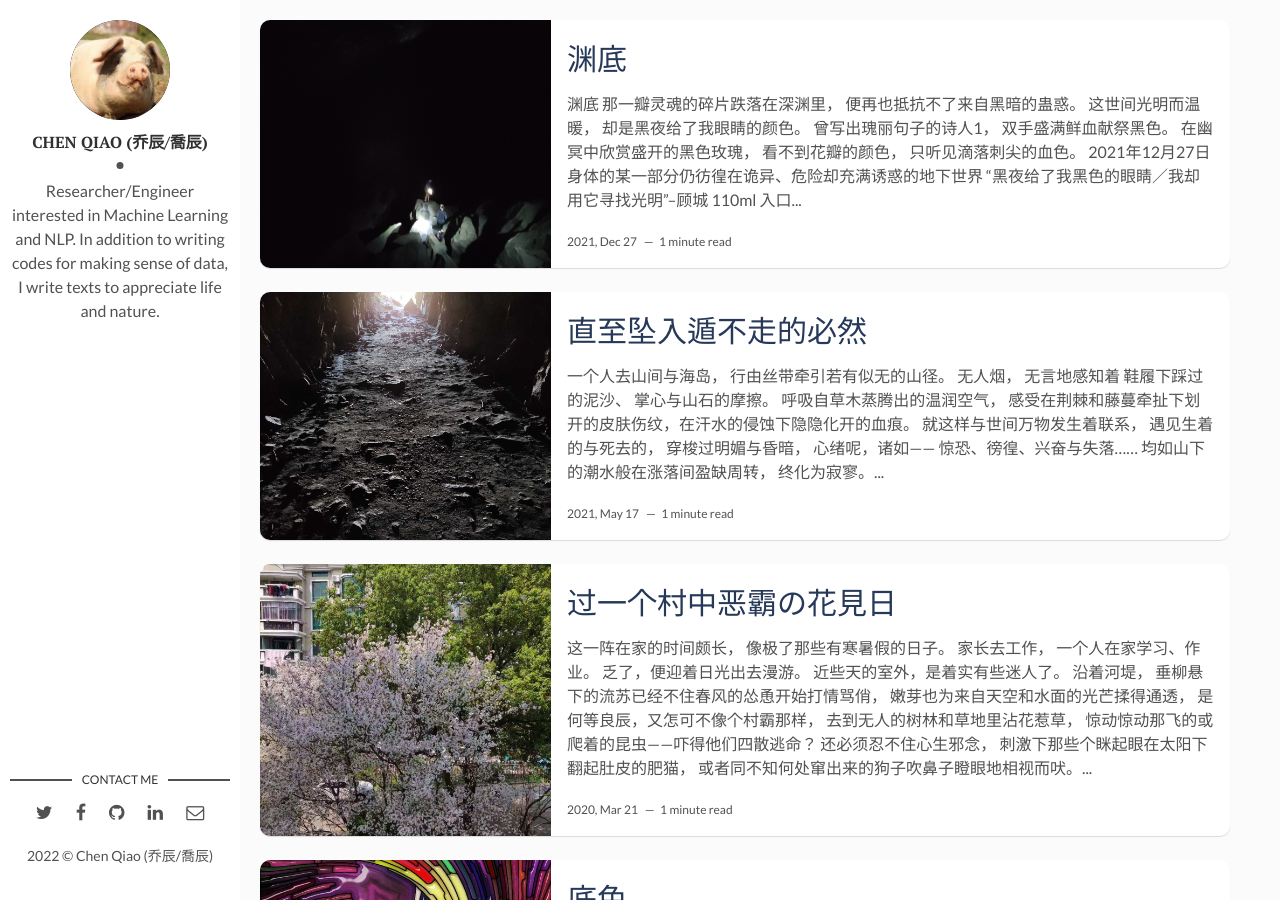
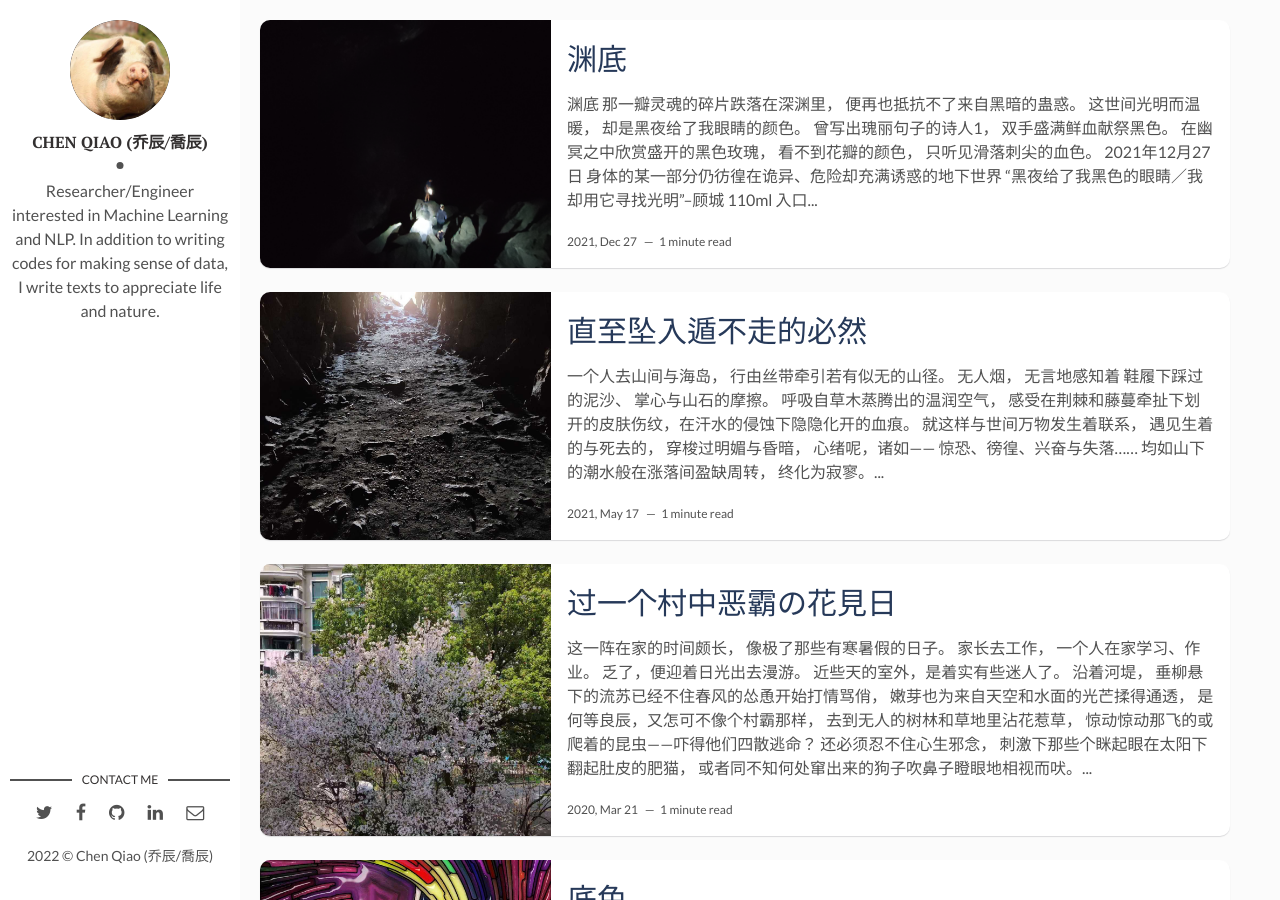
Before and after one commit to qiaochen/qiaochen.github.io, a Jekyll site: the page built from index.html, in a window 1280 px wide and 900 px high. Built offline with Jekyll 4.4.1, drawn with Linux system fonts in a browser that asks for light colours; the list of posts is cut into pages by our own code.

Commit message:
Update 2022-01-11-darkness.md

```diff
--- a/_posts/2022-01-11-darkness.md
+++ b/_posts/2022-01-11-darkness.md
@@ -24,9 +24,9 @@ tags: [挣扎, 桎梏, 神秘, 黑暗, 异世界]
 双手盛满鲜血献祭黑色。
 
 
-在幽冥中欣赏盛开的黑色玫瑰，<br>
+在幽冥之中欣赏盛开的黑色玫瑰，<br>
 看不到花瓣的颜色，<br>
-只听见滴落刺尖的血色。
+只听见滑落刺尖的血色。
 
 
 ---
```
